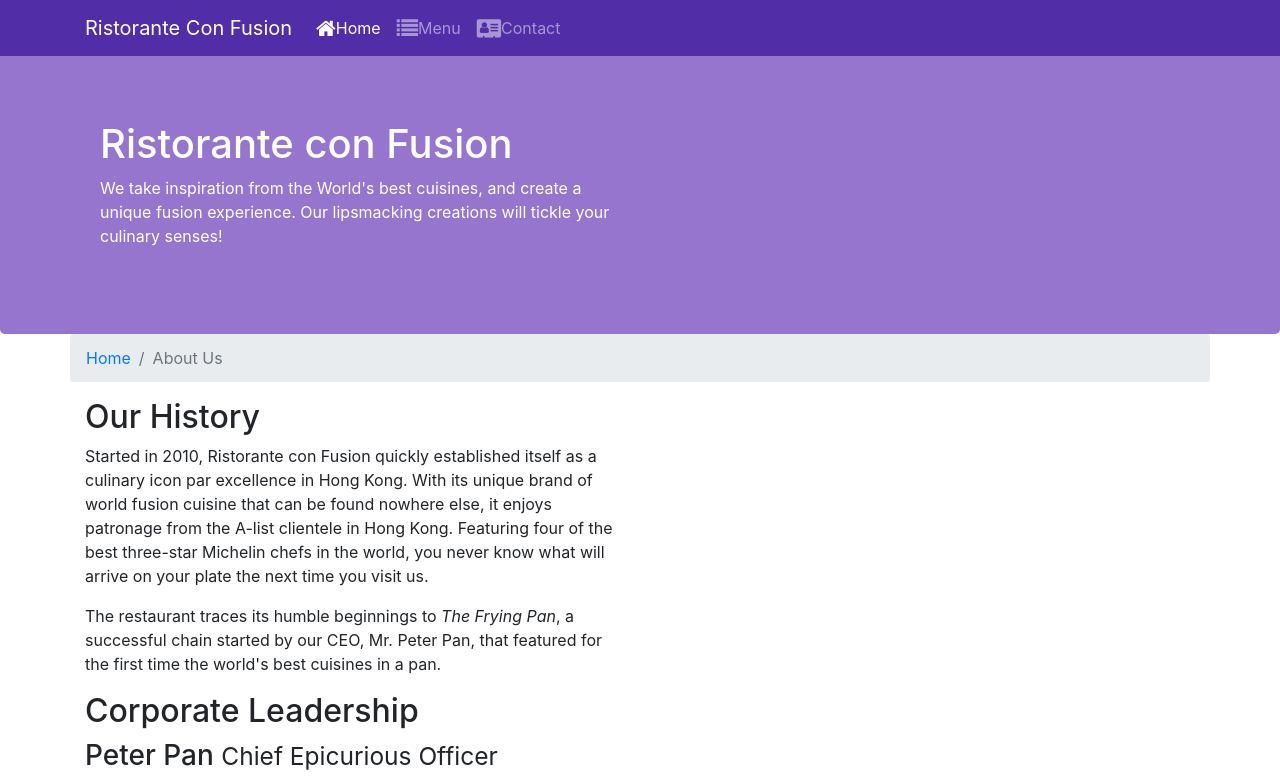
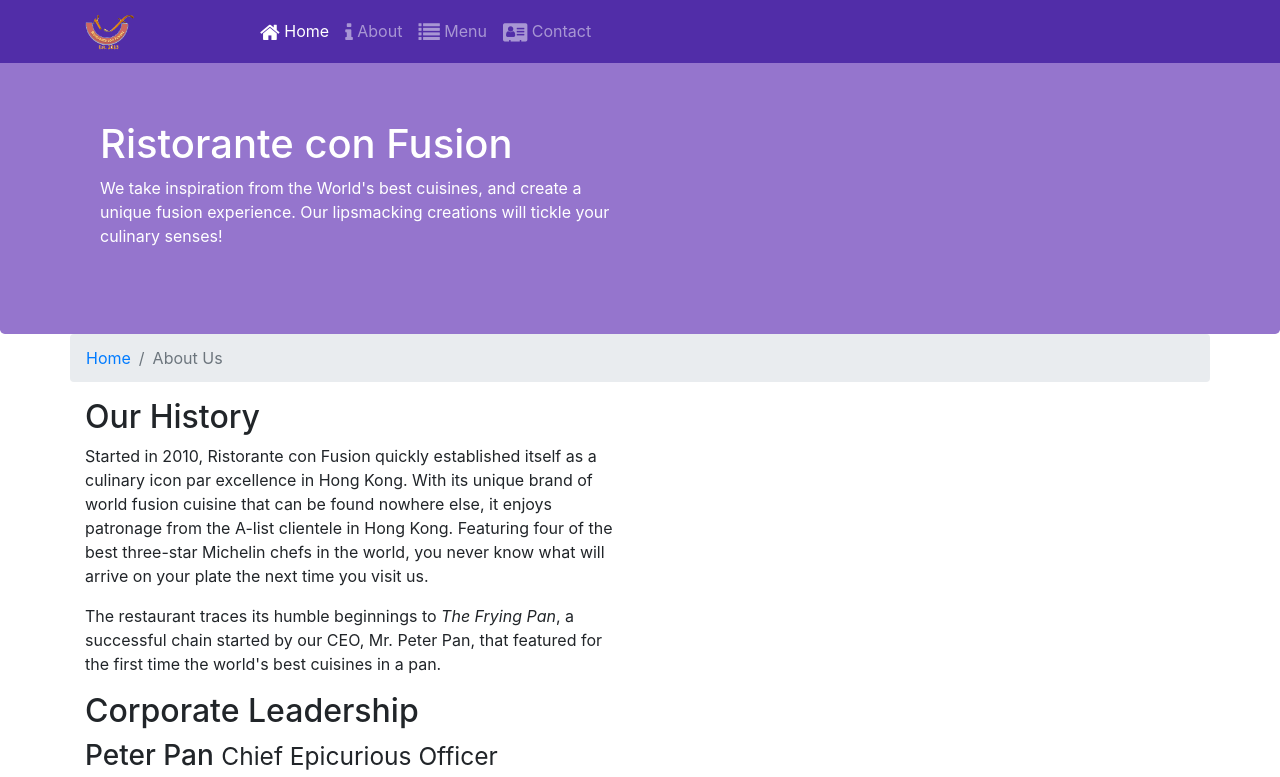
Before and after one commit to PhamNgocThien18/bootstrap4, a website: page aboutus.html in a window 1280 px wide. Shown: the top 777 px of the page. Drawn offline with nearby package versions, Linux system fonts and the light colour scheme.

Commit message:
initial Setup

```diff
--- a/aboutus.html
+++ b/aboutus.html
@@ -24,15 +24,16 @@
 
     <nav class="navbar navbar-dark navbar-expand-sm fixed-top">
         <div class="container">
-            <a class="navbar-brand" href="./index.html">Ristorante Con Fusion</a>
+            <a class="navbar-brand" href="./index.html"><img class="navbar-img" src="img/logo.png" alt="logo"></a>
             <button class="navbar-toggler" type="button" data-toggle="collapse" data-target="#Navbar">
                 <span class="navbar-toggler-icon"></span>
             </button>
             <div class="collapse navbar-collapse" id="Navbar">
                 <ul class="navbar-nav mr-auto">
-                    <li class="nav-item active"><a class="nav-link" href="./index.html"><span class="fa fa-home fa-lg"></span>Home</a></li>
-                    <li class="nav-item"><a class="nav-link" href="#"><span class="fa fa-list fa-lg"></span>Menu</a></li>
-                    <li class="nav-item"><a class="nav-link" href="./contactus.html"><span class="fa fa-address-card fa-lg"></span>Contact</a></li>
+                    <li class="nav-item active"><a class="nav-link" href="./index.html"><span class="fa fa-home fa-lg"></span> Home</a></li>
+                    <li class="nav-item"><a class="nav-link" href="./aboutus.html"><span class="fa fa-info fa-lg"></span> About</a></1i>
+                    <li class="nav-item"><a class="nav-link" href="#"><span class="fa fa-list fa-lg"></span> Menu</a></li>
+                    <li class="nav-item"><a class="nav-link" href="./contactus.html"><span class="fa fa-address-card fa-lg"></span> Contact</a></li>
                 </ul>
             </div>
         </div>
--- a/css/style.css
+++ b/css/style.css
@@ -37,3 +37,10 @@ body {
 .navbar-dark {
     background-color: #512DA8;
 }
+.navbar-img{
+    max-width: 30%;
+    margin: 0;
+}
+.navbar-brand{
+    margin: 0;
+}
```
Also changed, not shown: contactus.html (+1 -1 lines), index.html (+5 -5 lines).
